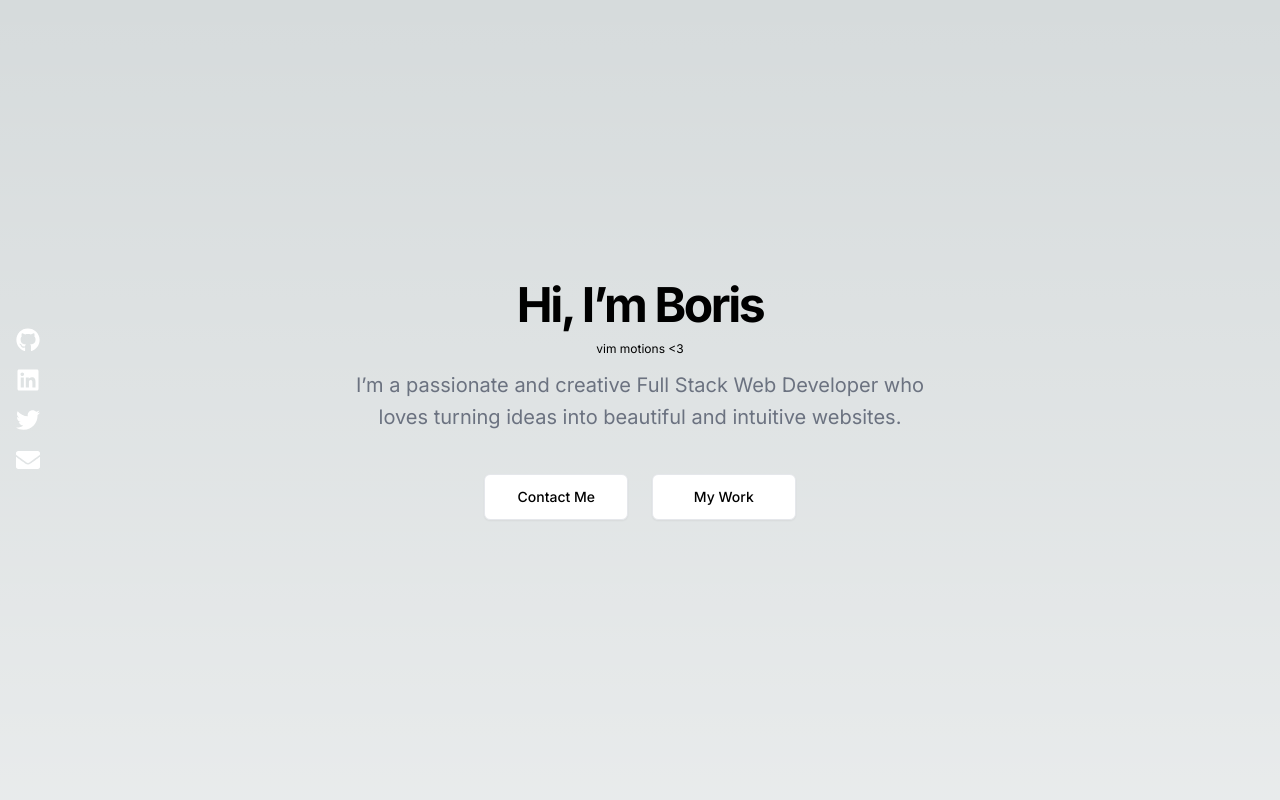
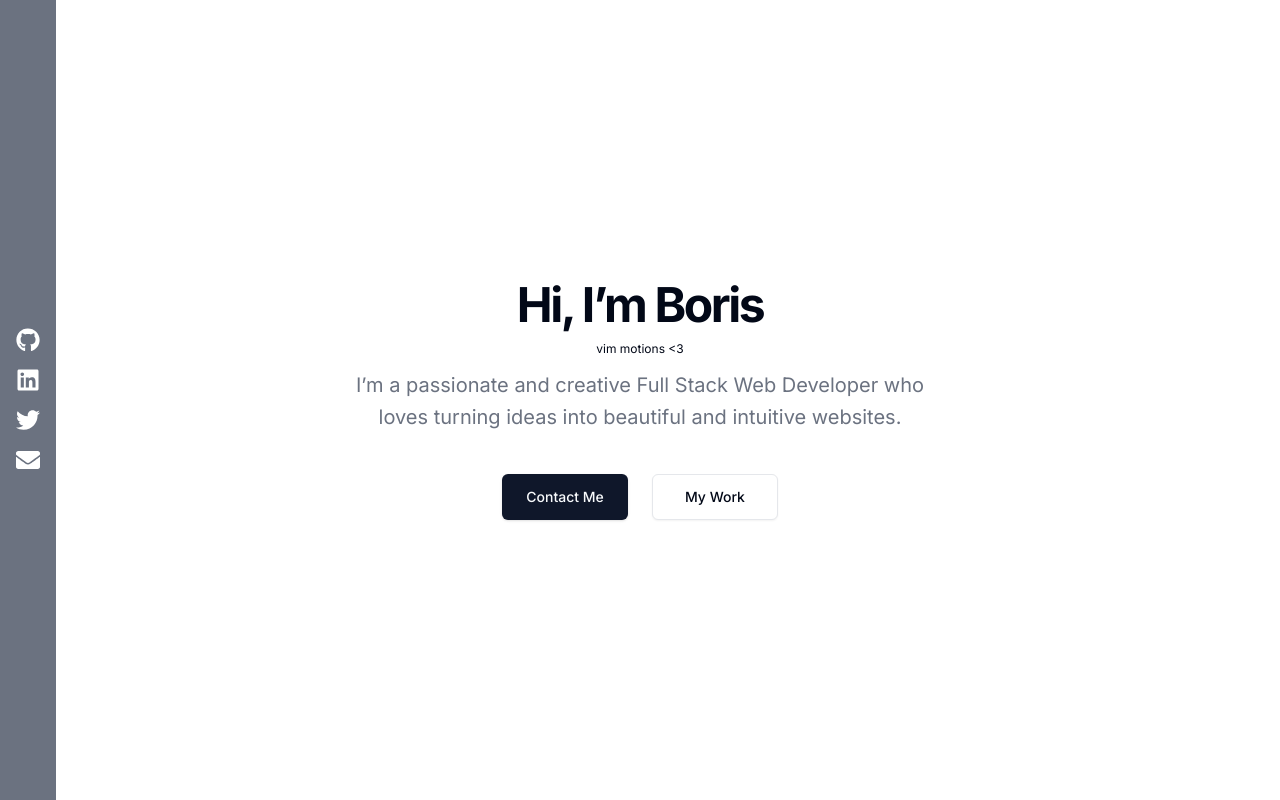
Before and after one commit to b0kic4/bok1c4-portfolio, a Next.js app: page / in a window 1280 px wide. Shown: the top 800 px of the page. Built offline with nearby package versions, Linux system fonts and the light colour scheme.

Commit message:
style: elements more visible modal for contact me

```diff
--- a/app/components/Hero.tsx
+++ b/app/components/Hero.tsx
@@ -1,7 +1,19 @@
+"use client";
 import Link from "next/link";
-import React from "react";
+import React, { useState } from "react";
+import Modal from "./Modal";
+import { Button } from "@/components/ui/button";
+export default function Hero() {
+  const [isModalOpen, setIsModalOpen] = useState(false);
 
-export default function Hero() {
+  const openModal = () => {
+    setIsModalOpen(true);
+  };
+
+  const closeModal = () => {
+    setIsModalOpen(false);
+  };
+
   return (
     <section
       id="hero"
@@ -19,20 +31,19 @@
           </p>
         </div>
         <div className="grid max-w-sm mx-auto items-stretch gap-4 md:max-w-none md:grid-cols-2 lg:gap-6">
+          <Button onClick={openModal} className="h-full">
+            Contact Me
+          </Button>
           <Link
-            className="inline-flex items-center justify-center rounded-md border border-gray-200 bg-white px-8 py-3 text-sm font-medium shadow-sm gap-2 transition-colors hover:bg-gray-100 hover:text-gray-900 focus-visible:outline-none focus-visible:ring-1 focus-visible:ring-gray-950 disabled:pointer-events-none disabled:opacity-50 dark:border-gray-800 dark:bg-gray-950 dark:hover:bg-gray-800 dark:hover:text-gray-50 dark:focus-visible:ring-gray-300"
-            href="#hero"
-          >
-            Contact Me
-          </Link>
-          <Link
-            className="inline-flex items-center justify-center rounded-md border border-gray-200 bg-white px-8 py-3 text-sm font-medium shadow-sm gap-2 transition-colors hover:bg-gray-100 hover:text-gray-900 focus-visible:outline-none focus-visible:ring-1 focus-visible:ring-gray-950 disabled:pointer-events-none disabled:opacity-50 dark:border-gray-800 dark:bg-gray-950 dark:hover:bg-gray-800 dark:hover:text-gray-50 dark:focus-visible:ring-gray-300"
+            className="inline-flex items-center justify-center rounded-md border border-gray-200 bg-white px-8 py-3 text-sm font-medium shadow-sm gap-2 transition-colors hover:bg-gray-100 hover:text-gray-900 focus-visible:outline-none focus-visible:ring-1 focus-visible:ring-gray-950 disabled:pointer-events-none disabled:opacity-50 dark:border-gray-800 dark:bg-gray-950 dark:hover:bg-gray-800 dark:hover:text-gray-50 dark:focus-visible:ring-gray-300 h-full"
             href="#projects"
           >
             My Work
           </Link>
         </div>
       </div>
+
+      {isModalOpen && <Modal onClose={closeModal} />}
     </section>
   );
 }
--- /dev/null
+++ b/app/components/Modal.tsx
@@ -0,0 +1,73 @@
+"use client";
+import Link from "next/link";
+import React, { useEffect, useRef } from "react";
+import { FaGithub, FaLinkedin, FaTwitter, FaEnvelope } from "react-icons/fa";
+
+export default function Modal({ onClose }: any) {
+  const modalRef = useRef<HTMLDivElement>(null);
+
+  useEffect(() => {
+    const handleEsc = (event: KeyboardEvent) => {
+      if (event.key === "Escape") {
+        onClose();
+      }
+    };
+
+    const handleClickOutside = (event: MouseEvent) => {
+      if (
+        modalRef.current &&
+        !modalRef.current.contains(event.target as Node)
+      ) {
+        onClose();
+      }
+    };
+
+    document.addEventListener("keydown", handleEsc);
+    document.addEventListener("mousedown", handleClickOutside);
+
+    return () => {
+      document.removeEventListener("keydown", handleEsc);
+      document.removeEventListener("mousedown", handleClickOutside);
+    };
+  }, [onClose]);
+
+  return (
+    <div className="fixed inset-0 z-50 flex items-center justify-center">
+      <div className="absolute inset-0 bg-gray-800 opacity-50"></div>
+      <div
+        ref={modalRef}
+        className="dark:bg-gray-800 bg-white p-6 rounded-lg z-10 relative"
+      >
+        <div className="text-center">
+          <h2 className="text-2xl font-bold mb-4">Connect with me</h2>
+          <div className="flex justify-center space-x-4">
+            <Link
+              href="https://github.com/b0kic4"
+              target="_blank"
+              rel="noopener noreferrer"
+            >
+              <FaGithub size={24} />
+            </Link>
+            <Link
+              href="https://www.linkedin.com/in/boris-nikolic-a44a2126a/"
+              target="_blank"
+              rel="noopener noreferrer"
+            >
+              <FaLinkedin size={24} />
+            </Link>
+            <Link
+              href="https://twitter.com/bok1c4"
+              target="_blank"
+              rel="noopener noreferrer"
+            >
+              <FaTwitter size={24} />
+            </Link>
+            <Link href="mailto:borisnikolic2302@gmail.com">
+              <FaEnvelope size={24} />
+            </Link>
+          </div>
+        </div>
+      </div>
+    </div>
+  );
+}
--- a/app/components/Sidebar.tsx
+++ b/app/components/Sidebar.tsx
@@ -1,9 +1,10 @@
+"use client";
 import Link from "next/link";
 import React from "react";
 import { FaGithub, FaLinkedin, FaTwitter, FaEnvelope } from "react-icons/fa";
 export default function Sidebar() {
   return (
-    <div className="fixed top-0 left-0 h-full bg-transparent p-4 flex flex-col items-center justify-center">
+    <div className="fixed top-0 left-0 h-full bg-gray-500 p-4 flex flex-col items-center justify-center">
       <Link
         href="https://github.com/b0kic4"
         target="_blank"
--- a/app/globals.css
+++ b/app/globals.css
@@ -2,32 +2,75 @@
 @tailwind components;
 @tailwind utilities;
 
-:root {
-  --foreground-rgb: 0, 0, 0;
-  --background-start-rgb: 214, 219, 220;
-  --background-end-rgb: 255, 255, 255;
-}
+@layer base {
+  :root {
+    --background: 0 0% 100%;
+    --foreground: 222.2 84% 4.9%;
 
-@media (prefers-color-scheme: dark) {
-  :root {
-    --foreground-rgb: 255, 255, 255;
-    --background-start-rgb: 0, 0, 0;
-    --background-end-rgb: 0, 0, 0;
+    --card: 0 0% 100%;
+    --card-foreground: 222.2 84% 4.9%;
+
+    --popover: 0 0% 100%;
+    --popover-foreground: 222.2 84% 4.9%;
+
+    --primary: 222.2 47.4% 11.2%;
+    --primary-foreground: 210 40% 98%;
+
+    --secondary: 210 40% 96.1%;
+    --secondary-foreground: 222.2 47.4% 11.2%;
+
+    --muted: 210 40% 96.1%;
+    --muted-foreground: 215.4 16.3% 46.9%;
+
+    --accent: 210 40% 96.1%;
+    --accent-foreground: 222.2 47.4% 11.2%;
+
+    --destructive: 0 84.2% 60.2%;
+    --destructive-foreground: 210 40% 98%;
+
+    --border: 214.3 31.8% 91.4%;
+    --input: 214.3 31.8% 91.4%;
+    --ring: 222.2 84% 4.9%;
+
+    --radius: 0.5rem;
+  }
+
+  .dark {
+    --background: 222.2 84% 4.9%;
+    --foreground: 210 40% 98%;
+
+    --card: 222.2 84% 4.9%;
+    --card-foreground: 210 40% 98%;
+
+    --popover: 222.2 84% 4.9%;
+    --popover-foreground: 210 40% 98%;
+
+    --primary: 210 40% 98%;
+    --primary-foreground: 222.2 47.4% 11.2%;
+
+    --secondary: 217.2 32.6% 17.5%;
+    --secondary-foreground: 210 40% 98%;
+
+    --muted: 217.2 32.6% 17.5%;
+    --muted-foreground: 215 20.2% 65.1%;
+
+    --accent: 217.2 32.6% 17.5%;
+    --accent-foreground: 210 40% 98%;
+
+    --destructive: 0 62.8% 30.6%;
+    --destructive-foreground: 210 40% 98%;
+
+    --border: 217.2 32.6% 17.5%;
+    --input: 217.2 32.6% 17.5%;
+    --ring: 212.7 26.8% 83.9%;
   }
 }
 
-body {
-  color: rgb(var(--foreground-rgb));
-  background: linear-gradient(
-      to bottom,
-      transparent,
-      rgb(var(--background-end-rgb))
-    )
-    rgb(var(--background-start-rgb));
-}
-
-@layer utilities {
-  .text-balance {
-    text-wrap: balance;
+@layer base {
+  * {
+    @apply border-border;
+  }
+  body {
+    @apply bg-background text-foreground;
   }
 }
--- /dev/null
+++ b/components/ui/button.tsx
@@ -0,0 +1,57 @@
+import * as React from "react"
+import { Slot } from "@radix-ui/react-slot"
+import { cva, type VariantProps } from "class-variance-authority"
+
+import { cn } from "@/lib/utils"
+
+const buttonVariants = cva(
+  "inline-flex items-center justify-center whitespace-nowrap rounded-md text-sm font-medium transition-colors focus-visible:outline-none focus-visible:ring-1 focus-visible:ring-ring disabled:pointer-events-none disabled:opacity-50",
+  {
+    variants: {
+      variant: {
+        default:
+          "bg-primary text-primary-foreground shadow hover:bg-primary/90",
+        destructive:
+          "bg-destructive text-destructive-foreground shadow-sm hover:bg-destructive/90",
+        outline:
+          "border border-input bg-background shadow-sm hover:bg-accent hover:text-accent-foreground",
+        secondary:
+          "bg-secondary text-secondary-foreground shadow-sm hover:bg-secondary/80",
+        ghost: "hover:bg-accent hover:text-accent-foreground",
+        link: "text-primary underline-offset-4 hover:underline",
+      },
+      size: {
+        default: "h-9 px-4 py-2",
+        sm: "h-8 rounded-md px-3 text-xs",
+        lg: "h-10 rounded-md px-8",
+        icon: "h-9 w-9",
+      },
+    },
+    defaultVariants: {
+      variant: "default",
+      size: "default",
+    },
+  }
+)
+
+export interface ButtonProps
+  extends React.ButtonHTMLAttributes<HTMLButtonElement>,
+    VariantProps<typeof buttonVariants> {
+  asChild?: boolean
+}
+
+const Button = React.forwardRef<HTMLButtonElement, ButtonProps>(
+  ({ className, variant, size, asChild = false, ...props }, ref) => {
+    const Comp = asChild ? Slot : "button"
+    return (
+      <Comp
+        className={cn(buttonVariants({ variant, size, className }))}
+        ref={ref}
+        {...props}
+      />
+    )
+  }
+)
+Button.displayName = "Button"
+
+export { Button, buttonVariants }
--- /dev/null
+++ b/lib/utils.ts
@@ -0,0 +1,6 @@
+import { type ClassValue, clsx } from "clsx"
+import { twMerge } from "tailwind-merge"
+
+export function cn(...inputs: ClassValue[]) {
+  return twMerge(clsx(inputs))
+}
--- a/tailwind.config.ts
+++ b/tailwind.config.ts
@@ -1,20 +1,80 @@
-import type { Config } from "tailwindcss";
+import type { Config } from "tailwindcss"
 
-const config: Config = {
+const config = {
+  darkMode: ["class"],
   content: [
-    "./pages/**/*.{js,ts,jsx,tsx,mdx}",
-    "./components/**/*.{js,ts,jsx,tsx,mdx}",
-    "./app/**/*.{js,ts,jsx,tsx,mdx}",
-  ],
+    './pages/**/*.{ts,tsx}',
+    './components/**/*.{ts,tsx}',
+    './app/**/*.{ts,tsx}',
+    './src/**/*.{ts,tsx}',
+	],
+  prefix: "",
   theme: {
+    container: {
+      center: true,
+      padding: "2rem",
+      screens: {
+        "2xl": "1400px",
+      },
+    },
     extend: {
-      backgroundImage: {
-        "gradient-radial": "radial-gradient(var(--tw-gradient-stops))",
-        "gradient-conic":
-          "conic-gradient(from 180deg at 50% 50%, var(--tw-gradient-stops))",
+      colors: {
+        border: "hsl(var(--border))",
+        input: "hsl(var(--input))",
+        ring: "hsl(var(--ring))",
+        background: "hsl(var(--background))",
+        foreground: "hsl(var(--foreground))",
+        primary: {
+          DEFAULT: "hsl(var(--primary))",
+          foreground: "hsl(var(--primary-foreground))",
+        },
+        secondary: {
+          DEFAULT: "hsl(var(--secondary))",
+          foreground: "hsl(var(--secondary-foreground))",
+        },
+        destructive: {
+          DEFAULT: "hsl(var(--destructive))",
+          foreground: "hsl(var(--destructive-foreground))",
+        },
+        muted: {
+          DEFAULT: "hsl(var(--muted))",
+          foreground: "hsl(var(--muted-foreground))",
+        },
+        accent: {
+          DEFAULT: "hsl(var(--accent))",
+          foreground: "hsl(var(--accent-foreground))",
+        },
+        popover: {
+          DEFAULT: "hsl(var(--popover))",
+          foreground: "hsl(var(--popover-foreground))",
+        },
+        card: {
+          DEFAULT: "hsl(var(--card))",
+          foreground: "hsl(var(--card-foreground))",
+        },
+      },
+      borderRadius: {
+        lg: "var(--radius)",
+        md: "calc(var(--radius) - 2px)",
+        sm: "calc(var(--radius) - 4px)",
+      },
+      keyframes: {
+        "accordion-down": {
+          from: { height: "0" },
+          to: { height: "var(--radix-accordion-content-height)" },
+        },
+        "accordion-up": {
+          from: { height: "var(--radix-accordion-content-height)" },
+          to: { height: "0" },
+        },
+      },
+      animation: {
+        "accordion-down": "accordion-down 0.2s ease-out",
+        "accordion-up": "accordion-up 0.2s ease-out",
       },
     },
   },
-  plugins: [],
-};
-export default config;
+  plugins: [require("tailwindcss-animate")],
+} satisfies Config
+
+export default config
```
Also changed, not shown: app/components/Main.tsx (+14 -2 lines), package.json (+7 -1 lines), components.json (added), 1 other file (tests, documents, lock files or other folders).
